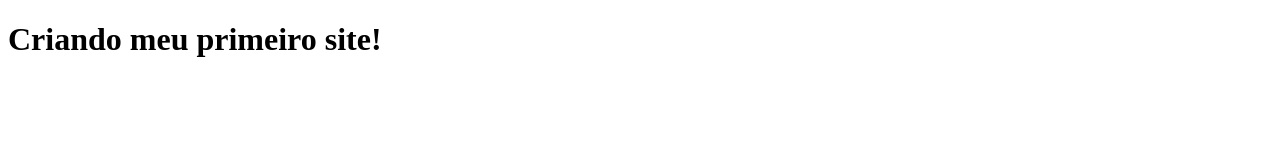
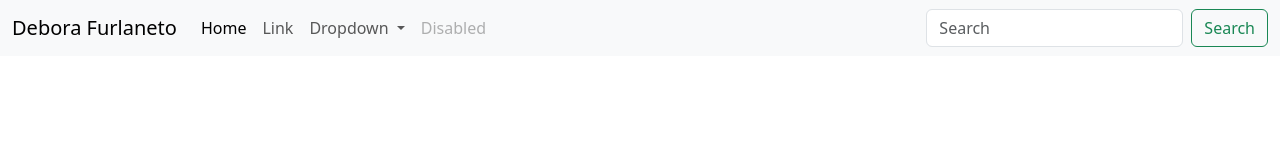
Before and after one commit to Debora-Furlaneto/Debora-Furlaneto.github.io, a plain HTML site: page index.html in a window 1280 px wide. Drawn offline with nearby package versions, Linux system fonts and the light colour scheme.

Commit message:
Add nave bar

```diff
--- a/index.html
+++ b/index.html
@@ -1,11 +1,53 @@
-<!DOCTYPE html>
-<html lang="pt-br">
-<head>
-    <meta charset="UTF-8">
-    <meta name="viewport" content="width, initial-scale=1.0">
+<!doctype html>
+<html lang="en">
+  <head>
+    <meta charset="utf-8">
+    <meta name="viewport" content="width=device-width, initial-scale=1">
     <title>Debora Furlaneto</title>
-</head>
-<body>
-    <h1>Criando meu primeiro site!</h1>
-</body>
-</html>
+    <link href="https://cdn.jsdelivr.net/npm/bootstrap@5.3.1/dist/css/bootstrap.min.css" rel="stylesheet" integrity="sha384-4bw+/aepP/YC94hEpVNVgiZdgIC5+VKNBQNGCHeKRQN+PtmoHDEXuppvnDJzQIu9" crossorigin="anonymous">
+  </head>
+  <body>
+
+    <!--Meu código aqui-->
+    <nav class="navbar navbar-expand-lg bg-body-tertiary">
+        <div class="container-fluid">
+          <a class="navbar-brand" href="#">Debora Furlaneto</a>
+          <button class="navbar-toggler" type="button" data-bs-toggle="collapse" data-bs-target="#navbarSupportedContent" aria-controls="navbarSupportedContent" aria-expanded="false" aria-label="Toggle navigation">
+            <span class="navbar-toggler-icon"></span>
+          </button>
+          <div class="collapse navbar-collapse" id="navbarSupportedContent">
+            <ul class="navbar-nav me-auto mb-2 mb-lg-0">
+              <li class="nav-item">
+                <a class="nav-link active" aria-current="page" href="#">Home</a>
+              </li>
+              <li class="nav-item">
+                <a class="nav-link" href="#">Link</a>
+              </li>
+              <li class="nav-item dropdown">
+                <a class="nav-link dropdown-toggle" href="#" role="button" data-bs-toggle="dropdown" aria-expanded="false">
+                  Dropdown
+                </a>
+                <ul class="dropdown-menu">
+                  <li><a class="dropdown-item" href="#">Action</a></li>
+                  <li><a class="dropdown-item" href="#">Another action</a></li>
+                  <li><hr class="dropdown-divider"></li>
+                  <li><a class="dropdown-item" href="#">Something else here</a></li>
+                </ul>
+              </li>
+              <li class="nav-item">
+                <a class="nav-link disabled" aria-disabled="true">Disabled</a>
+              </li>
+            </ul>
+            <form class="d-flex" role="search">
+              <input class="form-control me-2" type="search" placeholder="Search" aria-label="Search">
+              <button class="btn btn-outline-success" type="submit">Search</button>
+            </form>
+          </div>
+        </div>
+      </nav>
+    <!--Meu código aqui-->
+
+
+    <script src="https://cdn.jsdelivr.net/npm/bootstrap@5.3.1/dist/js/bootstrap.bundle.min.js" integrity="sha384-HwwvtgBNo3bZJJLYd8oVXjrBZt8cqVSpeBNS5n7C8IVInixGAoxmnlMuBnhbgrkm" crossorigin="anonymous"></script>
+  </body>
+</html><!DOCTYPE html>
```
